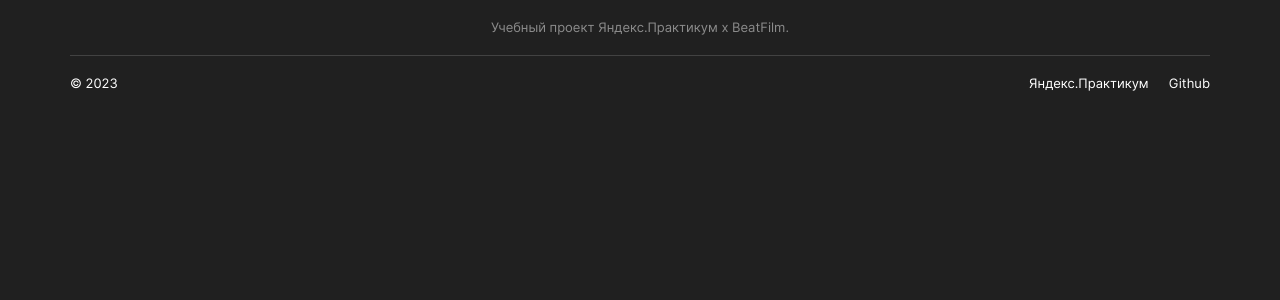
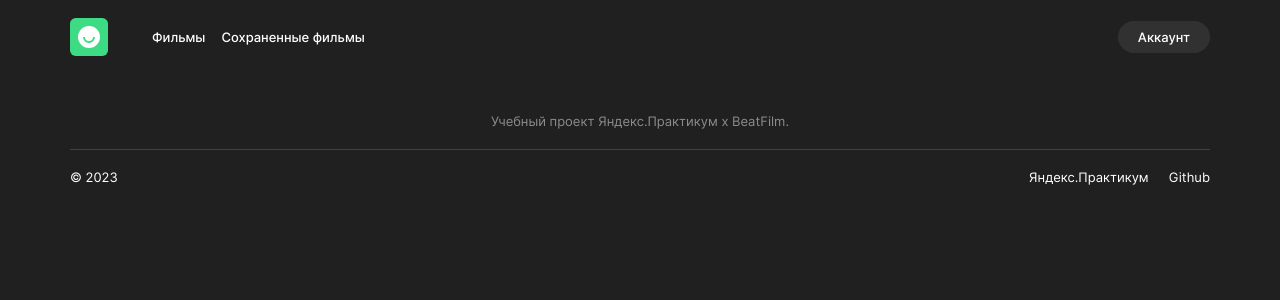
Before and after one commit to maxim7137/movies-explorer-frontend, a React (Create React App) app: page / in a window 1280 px wide. Shown: the top 300 px of the page. Built offline with nearby package versions, Linux system fonts and the light colour scheme.

Commit message:
feature: header

```diff
--- a/src/components/App/App.js
+++ /dev/null
@@ -1,11 +0,0 @@
-import Footer from '../Footer/Footer';
-
-function App() {
-  return (
-    <>
-      <Footer />
-    </>
-  );
-}
-
-export default App;
--- /dev/null
+++ b/src/components/App/App.jsx
@@ -0,0 +1,17 @@
+import { useState, useEffect, useCallback, memo, useRef } from 'react';
+
+import Header from '../Header/Header';
+import Footer from '../Footer/Footer';
+
+function App() {
+  const [loggedIn, setLoggedIn] = useState(true);
+
+  return (
+    <>
+      <Header loggedIn={loggedIn} />
+      <Footer />
+    </>
+  );
+}
+
+export default App;
--- a/src/components/Footer/Footer.css
+++ b/src/components/Footer/Footer.css
@@ -1,5 +1,5 @@
 .footer {
-  padding: 0 70px;
+  padding: 20px 70px;
   display: flex;
   flex-direction: column;
   color: #8b8b8b;
--- a/src/components/Header/Header.css
+++ b/src/components/Header/Header.css
@@ -0,0 +1,40 @@
+.header {
+  padding: 18px 70px;
+  display: flex;
+}
+
+.logo {
+  display: flex;
+  justify-content: center;
+  align-items: center;
+  min-width: 38px;
+  height: 38px;
+  background-color: #3ddc84;
+  border-radius: 15%;
+}
+
+.logo__circle {
+  display: flex;
+  justify-content: center;
+  align-items: center;
+  width: 22px;
+  height: 22px;
+  background-color: #fff;
+  border-radius: 50%;
+}
+
+.logo__arc {
+  width: 8px;
+  height: 8px;
+  background-color: #fff;
+  border-radius: 50%;
+  border: 2px solid #3ddc84;
+  clip-path: inset(50% 0 0 0);
+  -webkit-clip-path: inset(50% 0 0 0);
+}
+
+@media (max-width: 768px) {
+  .header {
+    padding: 18px 30px;
+  }
+}
--- a/src/components/Header/Header.jsx
+++ b/src/components/Header/Header.jsx
@@ -0,0 +1,16 @@
+import Navigation from '../Navigation/Navigation';
+
+function Header({ loggedIn }) {
+  return (
+    <header className="header">
+      <div className="logo">
+        <div className="logo__circle">
+          <div className="logo__arc"></div>
+        </div>
+      </div>
+      <Navigation loggedIn={loggedIn} />
+    </header>
+  );
+}
+
+export default Header;
--- a/src/components/Navigation/Navigation.css
+++ b/src/components/Navigation/Navigation.css
@@ -0,0 +1,162 @@
+.navigation {
+  display: flex;
+  align-items: center;
+  margin-left: auto;
+  font-size: 12px;
+}
+
+.navigation_fixed {
+  display: none;
+}
+
+.navigation_login {
+  margin-left: 44px;
+  flex-basis: 100%;
+  font-size: 13px;
+}
+
+.navigation__list {
+  display: flex;
+  flex-basis: 100%;
+  list-style: none;
+  gap: 30px;
+  padding: 0;
+  margin: 0;
+}
+
+.navigation__list_login {
+  gap: 16px;
+}
+
+.navigation__list li:last-child {
+  margin-left: auto;
+}
+
+.navigation__item {
+  text-decoration: none;
+  font-weight: 500;
+  color: #fff;
+}
+
+.navigation__item_signin {
+  color: #000;
+  padding: 8px 20px;
+  background-color: #3ddc84;
+  border-radius: 3px;
+}
+
+.navigation__item_acount {
+  padding: 8px 20px;
+  background-color: #313131;
+  border-radius: 20px;
+}
+
+.burger {
+  display: none;
+}
+
+@media (max-width: 768px) {
+  .navigation_login {
+    display: none;
+  }
+
+  .navigation_fixed {
+    display: flex;
+    position: fixed;
+    top: 0;
+    right: -100%;
+    width: 68%;
+    height: 100vh;
+    background-color: #202020;
+    font-size: 18px;
+    align-items: flex-start;
+    flex-basis: 100%;
+    transition: right 0.3s ease 0s;
+    overflow: auto;
+  }
+
+  .navigation_active {
+    right: 0;
+  }
+
+  .navigation__list_login {
+    flex-direction: column;
+    align-items: center;
+    gap: 30px;
+    flex-basis: 100%;
+    height: calc(100% - 160px);
+    margin-top: 160px;
+  }
+
+  .navigation__list_login li:last-child {
+    margin-left: 0;
+    margin-top: auto;
+    margin-right: 0;
+    font-size: 14px;
+    margin-bottom: 94px;
+  }
+
+  .burger {
+    position: relative;
+    box-sizing: border-box;
+    display: flex;
+    flex-direction: column;
+    justify-content: center;
+    align-items: center;
+    cursor: pointer;
+    width: 38px;
+    height: 38px;
+    margin-left: auto;
+    z-index: 3;
+    border: none;
+    background: none;
+    transition: all 0.1s ease 0s;
+  }
+
+  .burger_active {
+    transform: translate(9px, 0);
+  }
+
+  .burger__line,
+  .burger:before,
+  .burger:after {
+    display: block;
+    width: 28px;
+    height: 3px;
+    background-color: #fff;
+    position: relative;
+    opacity: 1;
+    transition: all 0.1s ease 0s;
+  }
+
+  .burger:before,
+  .burger:after {
+    content: "";
+  }
+
+  .burger:before {
+    bottom: 7px;
+  }
+
+  .burger:after {
+    top: 7px;
+  }
+
+  .burger_active:before {
+    transform: rotate(45deg) translate(0, 14px);
+  }
+
+  .burger_active:after {
+    transform: rotate(-45deg) translate(0, -14px);
+  }
+
+  .burger__line_active {
+    opacity: 0;
+  }
+}
+
+@media (max-width: 425px) {
+  .navigation_fixed {
+    width: 100%;
+  }
+}
--- a/src/components/Navigation/Navigation.jsx
+++ b/src/components/Navigation/Navigation.jsx
@@ -0,0 +1,120 @@
+import { useState } from 'react';
+
+function Navigation({ loggedIn }) {
+  const [burger, setBurger] = useState(false); // меню бургер да нет
+  // переключение меню бургер
+  function burgerClick() {
+    if (burger) {
+      setBurger(false);
+    } else {
+      setBurger(true);
+    }
+  }
+  // закрытие меню бургер
+  function closeSideMenu(evt) {
+    if (evt.target.classList.contains('navigation__item')) {
+      evt.preventDefault();
+      setBurger(false);
+    }
+  }
+
+  return (
+    <>
+      {loggedIn ? (
+        <>
+          {/* Залогиненный пользователь -- */}
+          <nav className="navigation navigation_login">
+            <ul className="navigation__list navigation__list_login">
+              <li>
+                <a className="navigation__item" href="#">
+                  Фильмы
+                </a>
+              </li>
+              <li>
+                <a className="navigation__item" href="#">
+                  Сохраненные фильмы
+                </a>
+              </li>
+              <li>
+                <a
+                  className="navigation__item navigation__item_acount"
+                  href="#"
+                >
+                  Аккаунт
+                </a>
+              </li>
+            </ul>
+          </nav>
+          {/* Кнопка -- */}
+          <button
+            className={burger ? 'burger burger_active' : 'burger'}
+            onClick={burgerClick}
+          >
+            <span
+              className={
+                burger ? 'burger__line burger__line_active' : 'burger__line'
+              }
+            ></span>
+          </button>
+          {/* -- Кнопка */}
+          {/* max-width: 768px -- */}
+          <nav
+            className={
+              burger
+                ? 'navigation navigation_fixed navigation_active'
+                : 'navigation navigation_fixed'
+            }
+          >
+            <ul
+              className="navigation__list navigation__list_login"
+              onClick={closeSideMenu}
+            >
+              <li>
+                <a className="navigation__item" href="#">
+                  Главная
+                </a>
+              </li>
+              <li>
+                <a className="navigation__item" href="#">
+                  Фильмы
+                </a>
+              </li>
+              <li>
+                <a className="navigation__item" href="#">
+                  Сохраненные фильмы
+                </a>
+              </li>
+              <li>
+                <a
+                  className="navigation__item navigation__item_acount"
+                  href="#"
+                >
+                  Аккаунт
+                </a>
+              </li>
+            </ul>
+          </nav>
+          {/* -- max-width: 768px */}
+          {/* -- Залогиненный пользователь */}
+        </>
+      ) : (
+        <nav className="navigation">
+          <ul className="navigation__list">
+            <li>
+              <a className="navigation__item navigation__item_signup" href="#">
+                Регистрация
+              </a>
+            </li>
+            <li>
+              <a className="navigation__item navigation__item_signin" href="#">
+                Войти
+              </a>
+            </li>
+          </ul>
+        </nav>
+      )}
+    </>
+  );
+}
+
+export default Navigation;
--- a/src/index.css
+++ b/src/index.css
@@ -2,4 +2,7 @@
 @import url(./vendor/fonts/fonts.css);
 
 @import url(./components/App/App.css);
+@import url(./components/Header/Header.css);
+@import url(./components/Navigation/Navigation.css);
+
 @import url(./components/Footer/Footer.css);
--- /dev/null
+++ b/src/temp/Header.html
@@ -0,0 +1,11 @@
+<!DOCTYPE html>
+<html lang="en">
+  <head>
+    <meta charset="UTF-8" />
+    <meta http-equiv="X-UA-Compatible" content="IE=edge" />
+    <meta name="viewport" content="width=device-width, initial-scale=1.0" />
+
+    <title>Document</title>
+  </head>
+  <body style="background-color: #202020; margin: 0; padding: 0"></body>
+</html>
```
Also changed, not shown: src/images/icon__COLOR_icon-main.png (added), src/images/logo.png (added).
